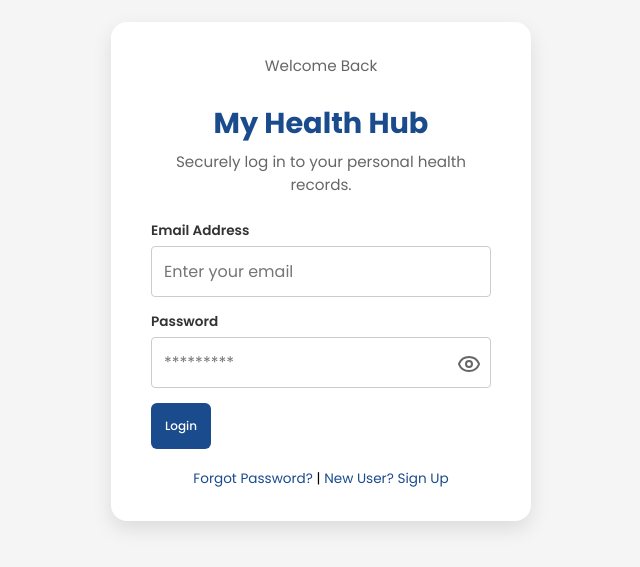
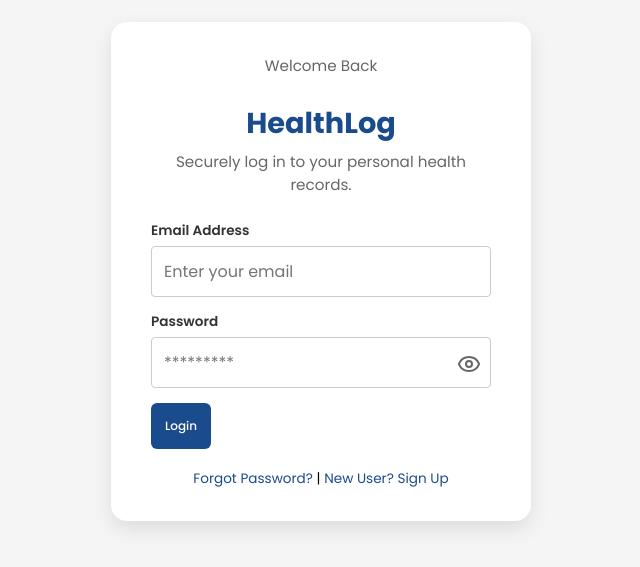
Before and after one commit to abnakore/eHA-capstone-project, a React (Vite) app: page / in a window 1280 px wide. Shown: the part 129-696 px from the top of the page, without its empty margins (319-959 px from the left). Built offline with nearby package versions, Linux system fonts and the light colour scheme.

Commit message:
Fix css error in sign in

```diff
--- a/src/containers/Aside.jsx
+++ b/src/containers/Aside.jsx
@@ -33,8 +33,8 @@ function Aside() {
   return (
     <div className="sidebar">
       <div className="logo">
-        <div className="logo-icon">MH™</div>
-        <div className="logo-text">My Health Hub</div>
+        <div className="logo-icon">HL</div>
+        <div className="logo-text">HealthLog</div>
       </div>
 
       <div className="nav-links">
@@ -65,7 +65,7 @@ function Aside() {
           title="Log out"
           onClick={() => {
             logOut();
-            navigate("/login", {replace: true})
+            navigate("/login", { replace: true });
           }}
         >
           <IoLogOutOutline />
--- a/src/containers/LoginCard.jsx
+++ b/src/containers/LoginCard.jsx
@@ -102,7 +102,7 @@ function LoginCard() {
     <div className="login-card">
       <div className="login-header">
         <p className="subtitle">Welcome Back</p>
-        <h1 className="logo-title">My Health Hub</h1>
+        <h1 className="logo-title">HealthLog</h1>
         <p className="subtitle">
           Securely log in to your personal health records.
         </p>
--- a/src/containers/SignupCard.jsx
+++ b/src/containers/SignupCard.jsx
@@ -177,7 +177,7 @@ function SignupCard() {
     <div className="signup-card">
       <div className="signup-header">
         <p className="subtitle">Welcome</p>
-        <h1 className="logo-title">My Health Hub</h1>
+        <h1 className="logo-title">HealthLog</h1>
         <p className="subtitle">
           Securely sign up to access your personal health records.
         </p>
--- a/src/pages/Signup.jsx
+++ b/src/pages/Signup.jsx
@@ -1,6 +1,6 @@
 import React from "react";
 import SignupCard from "../containers/SignupCard";
-import "./Signup.css";
+import "./signup.css";
 
 function Signup() {
   return (
```
